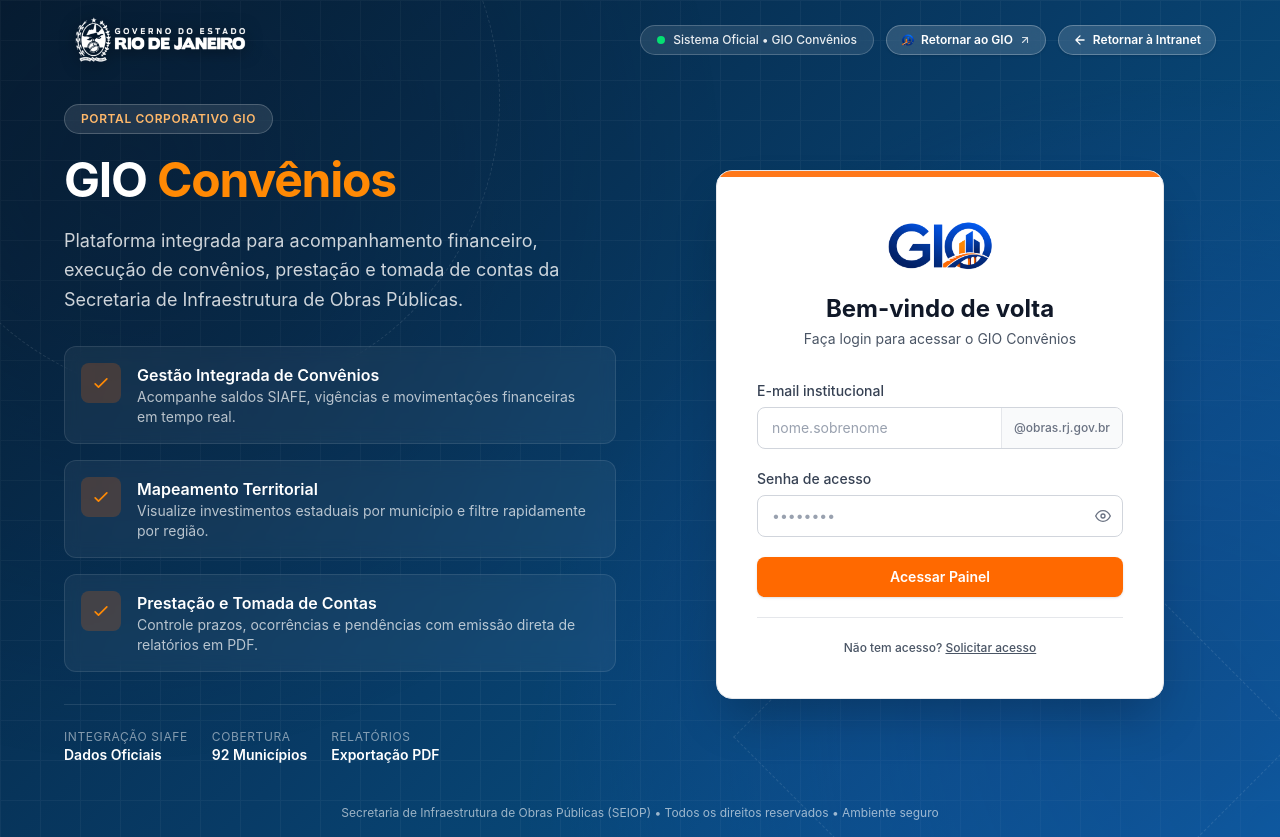
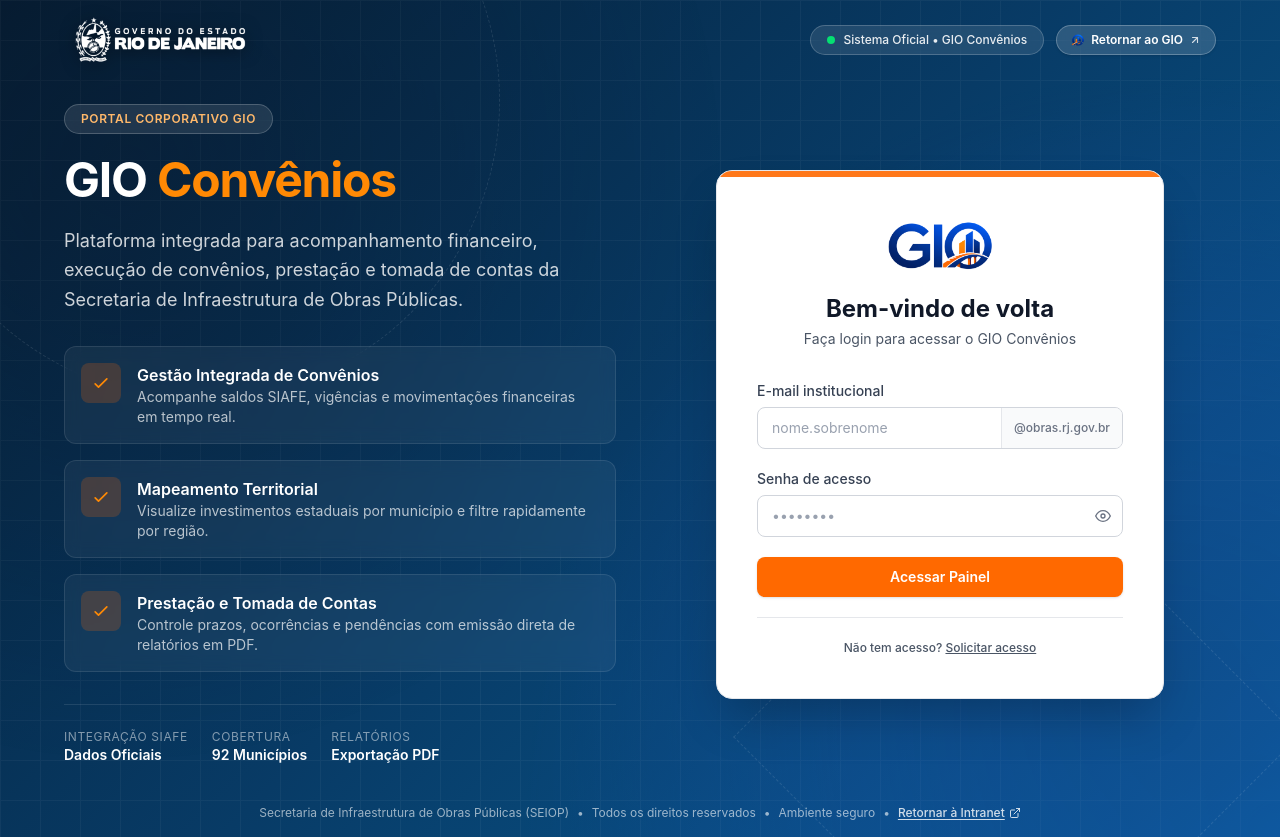
Before and after one commit to Supgesco/dashboard-convenios, a React (Vite) app in the folder web/: page /login in a window 1280 px wide. Built offline with nearby package versions, Linux system fonts and the light colour scheme; no server answers.

Commit message:
style(login): reposiciona retornar a intranet ao lado de ambiente seguro no rodape e mantem retornar ao GIO no topo

```diff
--- a/web/src/telas/Login.tsx
+++ b/web/src/telas/Login.tsx
@@ -156,29 +156,6 @@ export function TelaLogin() {
               >
                 <path d="M7 17L17 7M7 7h10v10" />
               </svg>
-            </a>
-
-            <a
-              href={URL_INTRANET}
-              target="_blank"
-              rel="noopener noreferrer"
-              title="Retornar à Intranet SEIOP (https://intranet.obras.rj.gov.br/)"
-              aria-label="Retornar à Intranet"
-              className="inline-flex items-center gap-1.5 rounded-full border border-white/25 bg-white/15 px-3.5 py-1.5 text-xs font-semibold text-white shadow-sm backdrop-blur-md transition-all hover:bg-white/25 hover:border-white/40 hover:shadow active:scale-95 cursor-pointer"
-            >
-              <svg
-                aria-hidden="true"
-                viewBox="0 0 24 24"
-                className="h-3.5 w-3.5 shrink-0"
-                fill="none"
-                stroke="currentColor"
-                strokeWidth={2.2}
-                strokeLinecap="round"
-                strokeLinejoin="round"
-              >
-                <path d="M19 12H5M12 19l-7-7 7-7" />
-              </svg>
-              <span>Retornar à Intranet</span>
             </a>
           </div>
         </div>
@@ -521,9 +498,36 @@ export function TelaLogin() {
 
       {/* Rodapé institucional padrão GIO */}
       <footer className="relative z-10 w-full px-6 py-4 text-center">
-        <p className="text-xs text-white/60">
-          Secretaria de Infraestrutura de Obras Públicas (SEIOP) • Todos os direitos reservados •
-          Ambiente seguro
+        <p className="flex flex-wrap items-center justify-center gap-x-2 gap-y-1 text-xs text-white/60">
+          <span>Secretaria de Infraestrutura de Obras Públicas (SEIOP)</span>
+          <span aria-hidden="true">•</span>
+          <span>Todos os direitos reservados</span>
+          <span aria-hidden="true">•</span>
+          <span>Ambiente seguro</span>
+          <span aria-hidden="true">•</span>
+          <a
+            href={URL_INTRANET}
+            target="_blank"
+            rel="noopener noreferrer"
+            title="Retornar à Intranet SEIOP (https://intranet.obras.rj.gov.br/)"
+            className="inline-flex items-center gap-1 font-medium text-white/80 underline underline-offset-2 transition-colors hover:text-white"
+          >
+            <span>Retornar à Intranet</span>
+            <svg
+              aria-hidden="true"
+              viewBox="0 0 24 24"
+              className="h-3 w-3 shrink-0"
+              fill="none"
+              stroke="currentColor"
+              strokeWidth={2}
+              strokeLinecap="round"
+              strokeLinejoin="round"
+            >
+              <path d="M18 13v6a2 2 0 0 1-2 2H5a2 2 0 0 1-2-2V8a2 2 0 0 1 2-2h6" />
+              <path d="M15 3h6v6" />
+              <path d="M10 14L21 3" />
+            </svg>
+          </a>
         </p>
       </footer>
     </div>
```
Also changed, not shown: 1 other file (tests, documents, lock files or other folders).
